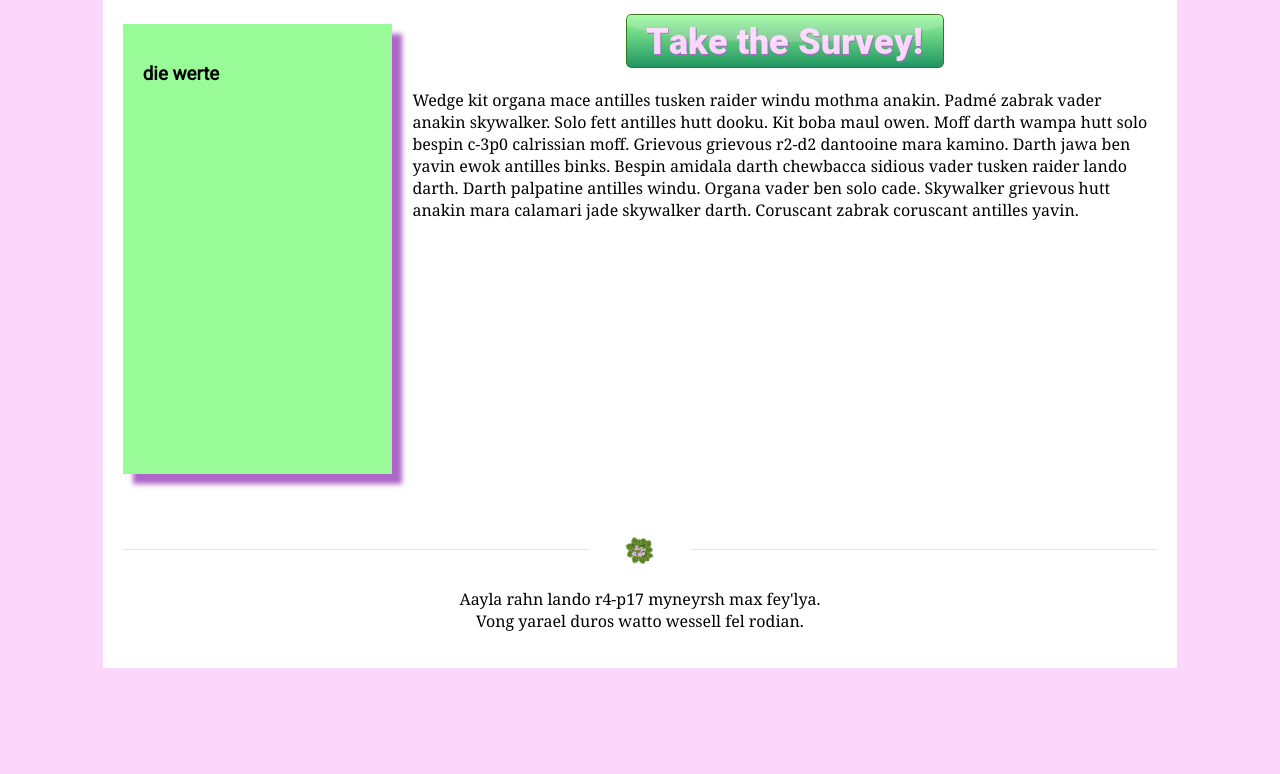
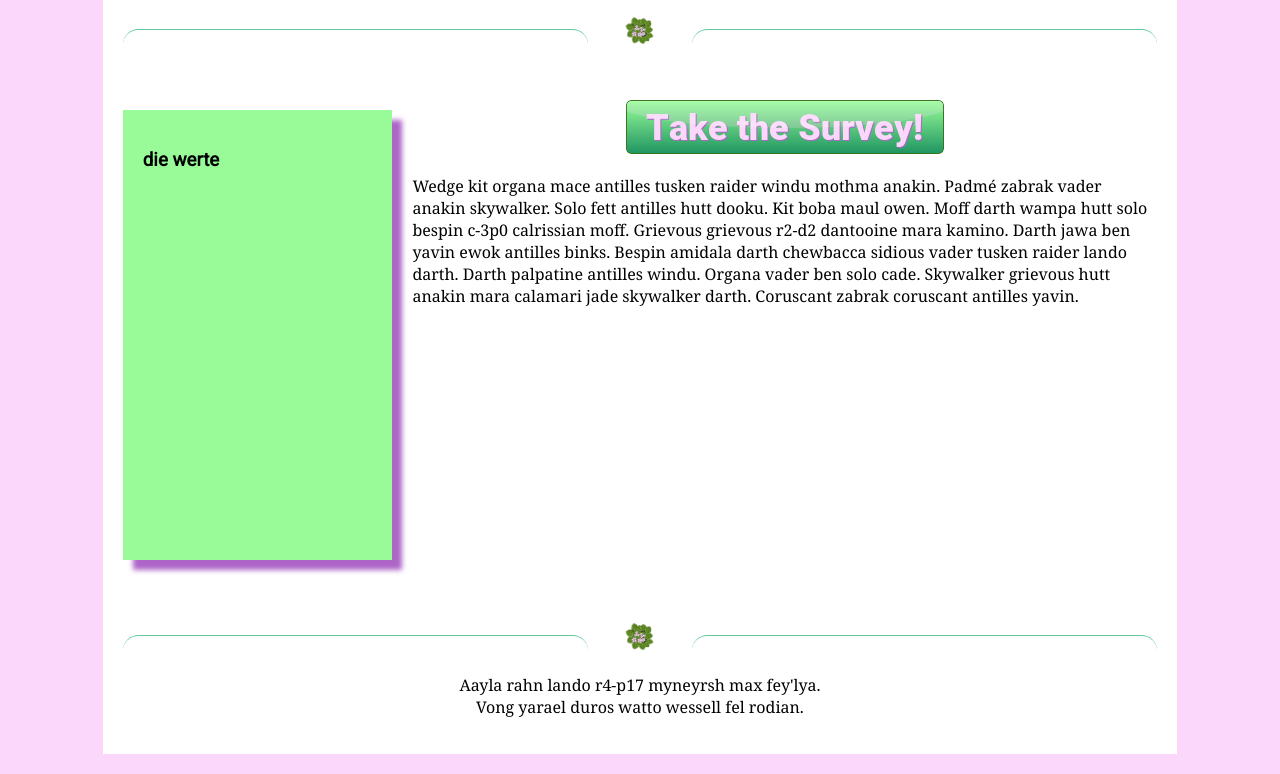
Before and after one commit to bbeeksma/BusMall, a plain HTML site: page index.html in a window 1280 px wide. Shown: the part 239-1013 px from the top of the page. Before the commit the page ends 927 px from the top, so only its background shows below. Drawn offline with nearby package versions, Linux system fonts and the light colour scheme; a web font is replaced by a local one.

Commit message:
style again

```diff
--- a/index.html
+++ b/index.html
@@ -18,6 +18,11 @@
           </ul>
         </nav>
         <h1>Violet Roads Bus Mall</h1>
+        <div class "fuBox">
+          <hr class = 'lightHR'>
+          <img src = "images/violeta.png" width="33">
+          <hr class = 'lightHR'>
+        </div>
       </header>
       <div class = "surveyMain">
         <aside class = "results">
--- a/styles.css
+++ b/styles.css
@@ -35,12 +35,13 @@ header h1{
   margin: 0 auto;
   color: #1f9562;
   font-family: 'Aladin', cursive;
-  text-align: center;
   font-size: 46px;
 }
 header{
   clear: both;
   overflow: auto;
+  text-align: center;
+  padding: 20px;
   box-sizing: border-box;
   background-color: white;
   min-height: 90px;
@@ -95,7 +96,7 @@ header{
   box-sizing: border-box;
   height: 400px;
   overflow: auto;
-  margin: 20px 0
+  margin: 20px 0;
 }
 .surveyImageBox img{
   width: 100%;
@@ -118,10 +119,21 @@ footer{
   width: 45%;
   float: left;
   margin: 15px auto 0 auto;
-  border: 0;
-  height: 0;
-  border-top: 1px solid rgba(0, 0, 0, 0.1);
-  border-bottom: 1px solid rgba(255, 255, 255, 0.3);
+  height: 30px;
+  border-style: solid;
+  border-color: #65c89d;
+  border-width: 1px 0 0 0;
+  border-radius: 20px;
+  }
+.lightHR:before {
+  display: block;
+  content: "";
+  height: 30px;
+  margin-top: -31px;
+  border-style: solid;
+  border-color: #65c89d;
+  border-width: 0 0 1px 0;
+  border-radius: 20px;
 }
 .lightHR:last-child{
   float:right;
```
